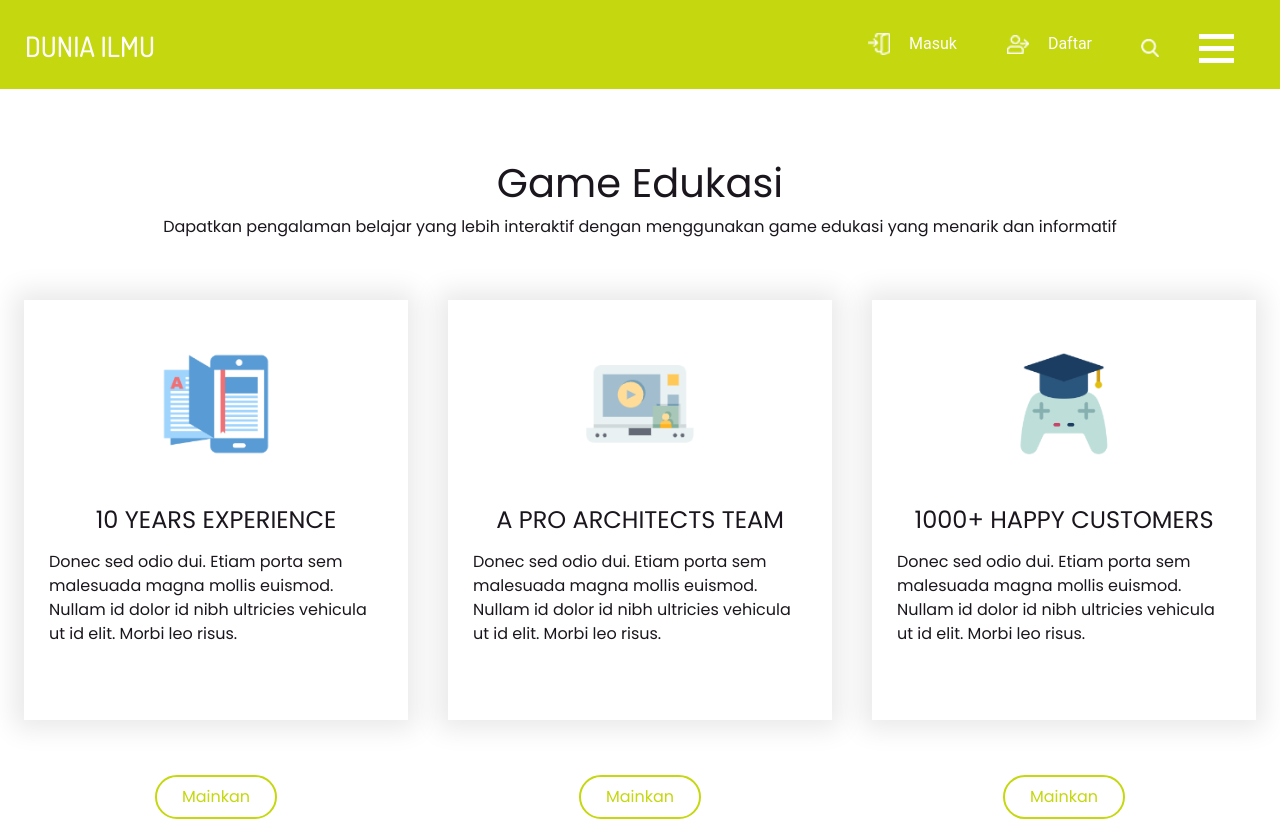
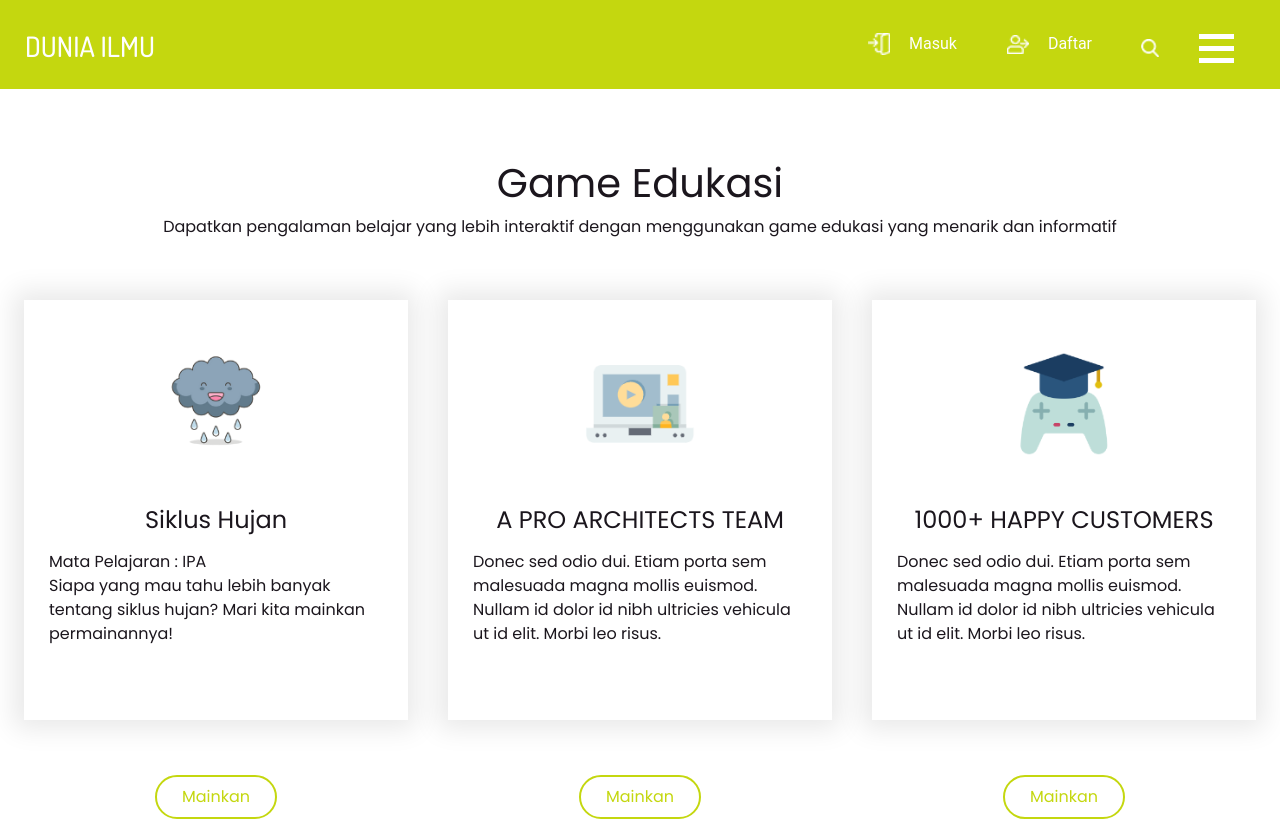
Before and after one commit to DuniaIlmu/DuniaIlmu, a plain HTML site: page Game-Edukasi.html in a window 1280 px wide. Shown: the top 822 px of the page. Drawn offline with nearby package versions, Linux system fonts and the light colour scheme.

Commit message:
Add files via upload

```diff
--- a/Game-Edukasi.html
+++ b/Game-Edukasi.html
@@ -105,20 +105,20 @@
         <div class="about_card">
           <div class="about-detail">
             <div class="about_img-box">
-              <img src="images/card-img-1.png" alt="">
+              <img src="images/Siklus-hujan.png" alt="">
             </div>
             <div class="card_detail-ox">
               <center><h4>
-                10 YEARS EXPERIENCE
+                Siklus Hujan
               </h4></center>
               <p>
-                Donec sed odio dui. Etiam porta sem malesuada magna mollis euismod. Nullam id dolor id nibh ultricies
-                vehicula ut id elit. Morbi leo risus.
+                Mata Pelajaran : IPA <br>
+                Siapa yang mau tahu lebih banyak tentang siklus hujan? Mari kita mainkan permainannya!
               </p>
             </div>
           </div>
           <div>
-           <center> <a href="" class="about_btn">
+           <center> <a href="https://duniailmu.github.io/siklus-hujan/" class="about_btn">
               Mainkan
             </a></center>
           </div>
```
